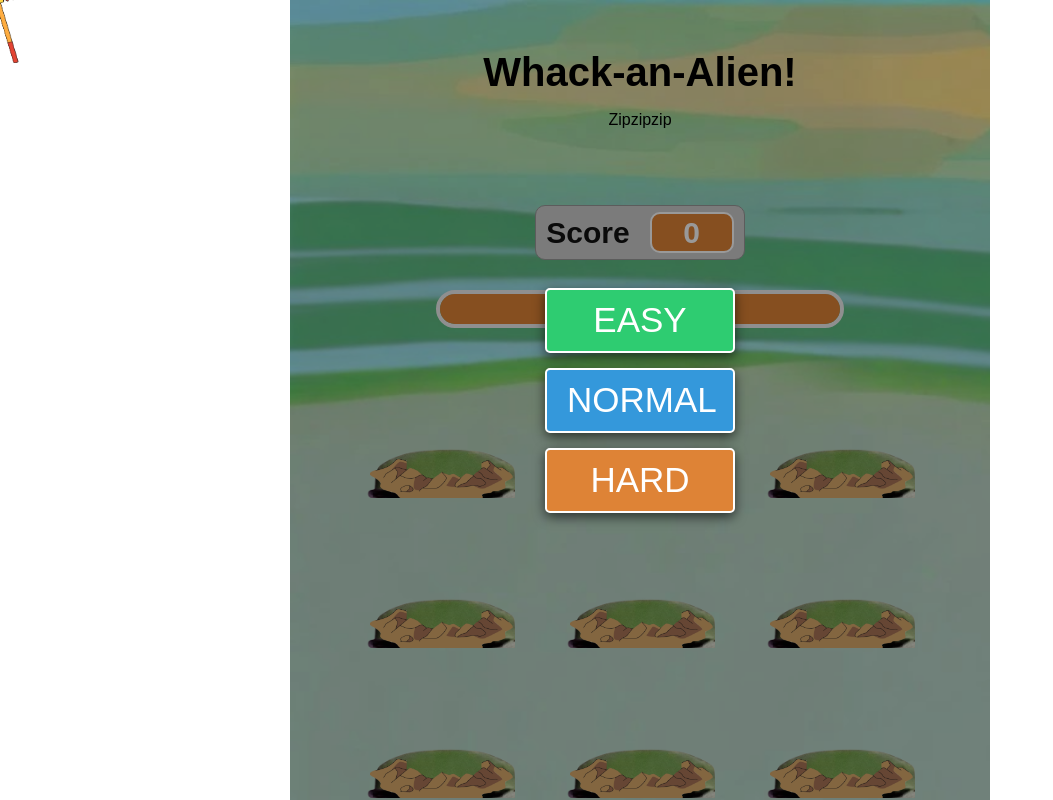
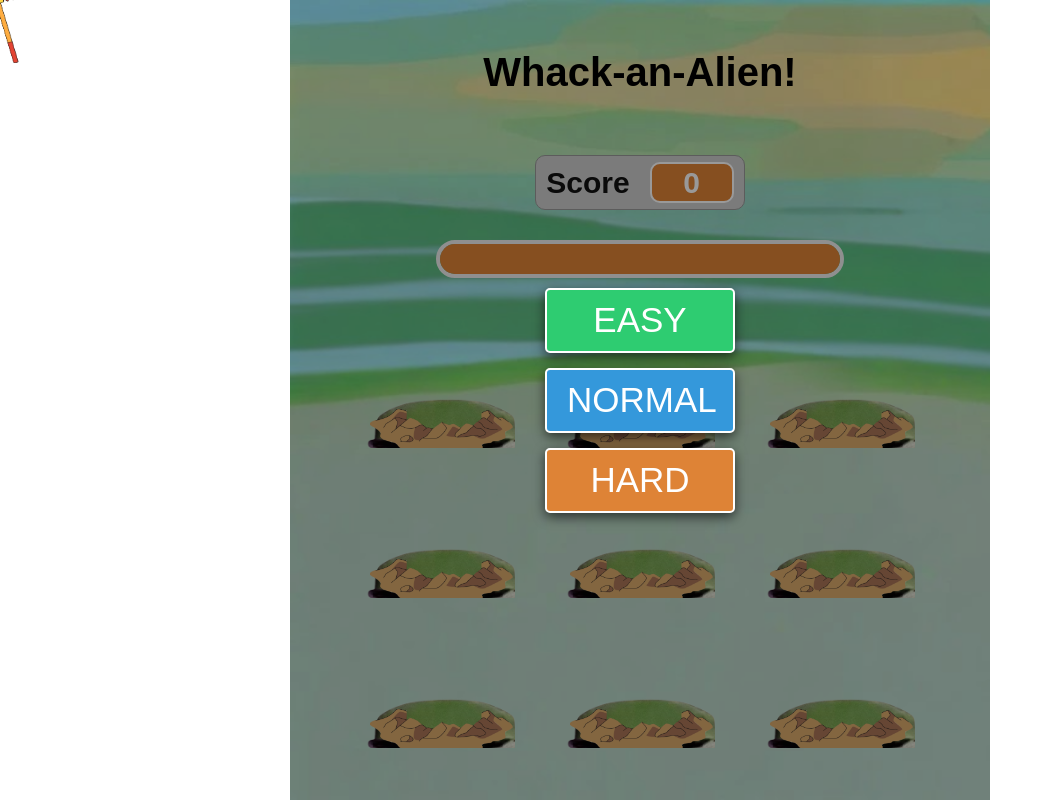
Before and after one commit to Faris0520/project-9, a plain HTML site: page index.html in a window 1280 px wide. Shown: the whole page, without its empty margins (0-1053 px from the left). Drawn offline with Linux system fonts and the light colour scheme.

Commit message:
Update game UI and fix bugs

```diff
--- a/index.html
+++ b/index.html
@@ -16,7 +16,6 @@
         <button type="button" class="start_button -hard">hard</button>
       </div>
       <strong class="game_title">Whack-an-Alien!</strong>
-      <p>Zipzipzip</p>
       <span class="score_text">Score <span id="score" class="score">0</span></span>
       <span class="time_bar">
         <span class="time" id="time"></span>
```
